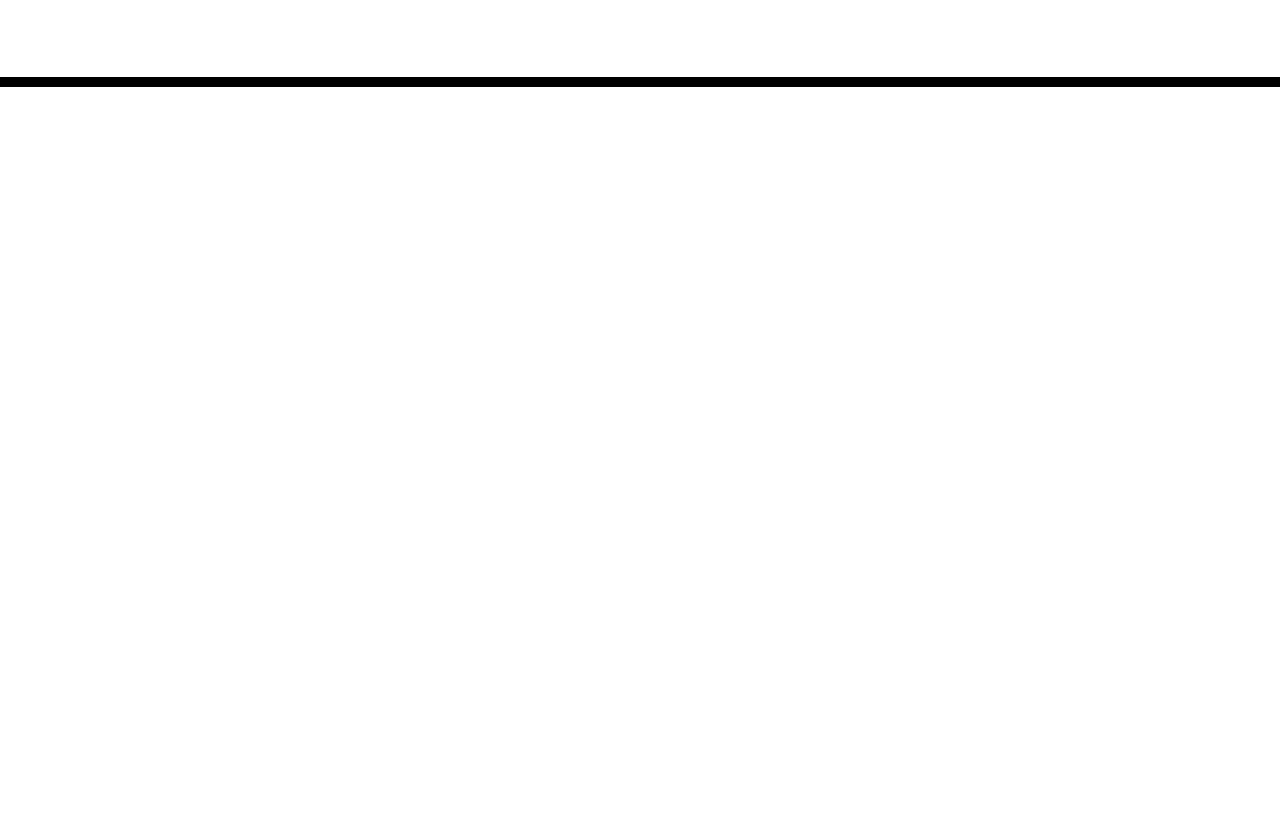
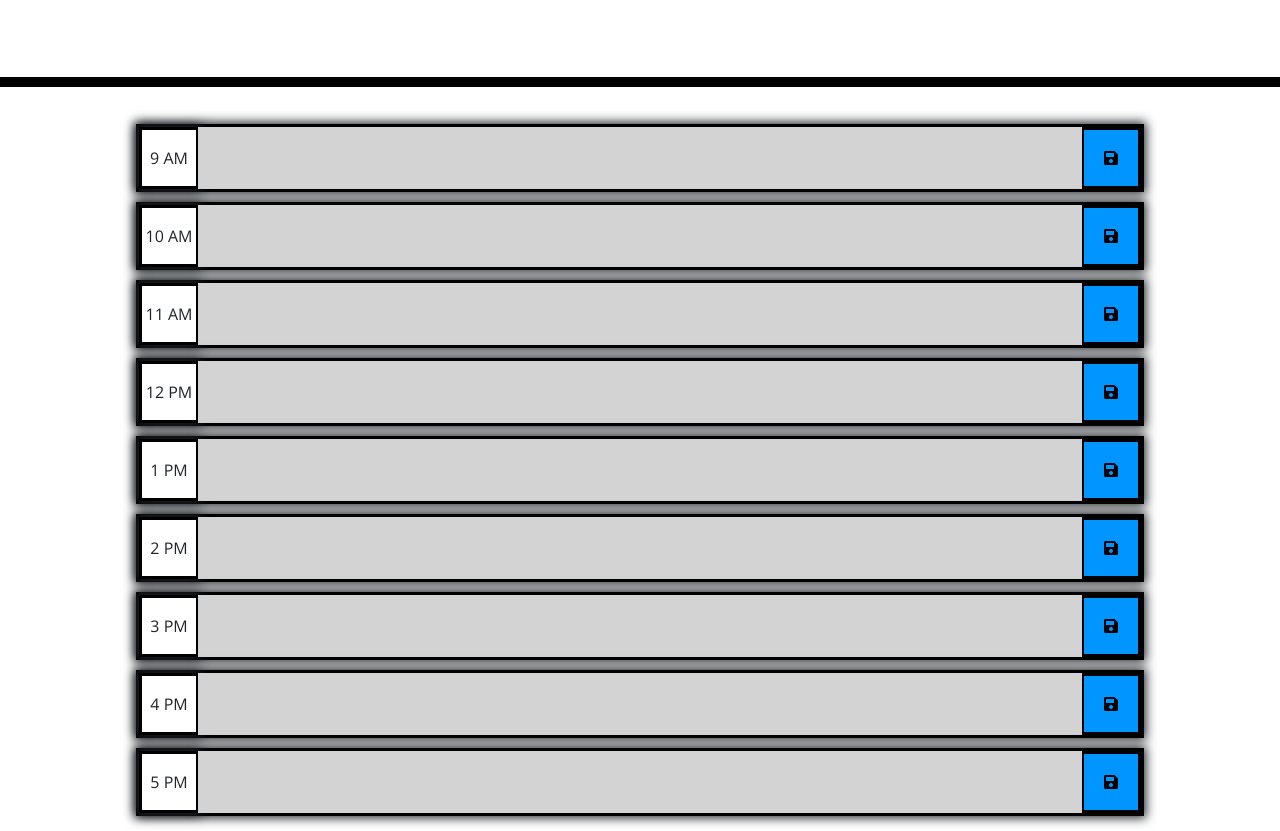
Before and after one commit to IIMacGyverII/Planner, a plain HTML site: page index.html in a window 1280 px wide. Shown: the part 181-1012 px from the top of the page. Before the commit the page ends 800 px from the top, so only its background shows below. Drawn offline with nearby package versions, Linux system fonts and the light colour scheme; files that its build step writes are made by us from their sources.

Commit message:
formating

```diff
--- a/Assets/css/style.css
+++ b/Assets/css/style.css
@@ -69,3 +69,39 @@ textarea {
   font-size: 20px;
   transition: all 0.3s ease-in-out;
 }
+
+.input-group {
+  /* border: 2px solid black; */
+  margin: 5px;
+  max-width: 80%;
+  box-shadow: 0 0 10px 2px;
+  border: 3px solid black;
+}
+
+.left-input {
+  border: 3px solid black;
+  box-shadow: 0 0 10px 2px;
+  display: flex;
+  align-items: center;
+  justify-content: center;
+
+}
+
+.col-span-2 {
+  border: 3px solid black;
+  width: 60px;
+}
+
+#contain {
+  /* align-items: center; */
+  /* border: 1px solid black; */
+  margin: 10px;
+  display: flex;
+  justify-content: center;
+  flex-direction: column;
+  align-items: center;
+}
+
+.left-input {
+  width: 60px;
+}
--- a/index.html
+++ b/index.html
@@ -6,19 +6,16 @@
     <meta http-equiv="X-UA-Compatible" content="ie=edge" />
     <link
       rel="stylesheet"
-      href="https://stackpath.bootstrapcdn.com/bootstrap/4.3.1/css/bootstrap.min.css"
-    />
+      href="https://stackpath.bootstrapcdn.com/bootstrap/4.3.1/css/bootstrap.min.css"/>
     <link
       rel="stylesheet"
       href="https://use.fontawesome.com/releases/v5.8.1/css/all.css"
       integrity="sha384-50oBUHEmvpQ+1lW4y57PTFmhCaXp0ML5d60M1M7uH2+nqUivzIebhndOJK28anvf"
-      crossorigin="anonymous"
-    />
+      crossorigin="anonymous"/>
     <link
       href="https://fonts.googleapis.com/css?family=Open+Sans&display=swap"
-      rel="stylesheet"
-    />
-    <link rel="stylesheet" href="style.css" />
+      rel="stylesheet"/>
+    <link rel="stylesheet" href="./Assets/css/style.css" />
     <title>Work Day Scheduler</title>
   </head>
 
@@ -28,10 +25,89 @@
       <p class="lead">A simple calendar app for scheduling your work day</p>
       <p id="currentDay" class="lead"></p>
   </header>
-    <div class="container">
-      <!-- Timeblocks go here -->
+  <section id="contain">
+    <div class="input-group">
+      <div class="input-group-prepend">
+        <span class="left-input">9 AM</span>
       </div>
-
+      <textarea id="nine" type="text" class="form-control" style="background-color: lightgrey;"></textarea>
+      <div class="input-group-append">
+        <button id="9"class="col-span-2 h-16 " style="background-color:rgb(0,149,255)"><i class="fas fa-save"></i></button>
+      </div>
+    </div>
+    <div class="input-group">
+      <div class="input-group-prepend">
+        <span class="left-input">10 AM</span>
+      </div>
+      <textarea id="ten" type="text" class="form-control" style="background-color: lightgrey;"></textarea>
+      <div class="input-group-append">
+        <button id="10"class="col-span-2 h-16 " style="background-color:rgb(0,149,255)"><i class="fas fa-save"></i></button>
+      </div>
+    </div>
+    <div class="input-group">
+      <div class="input-group-prepend">
+        <span class="left-input">11 AM</span>
+      </div>
+      <textarea id="eleven" type="text" class="form-control" style="background-color: lightgrey;"></textarea>
+      <div class="input-group-append">
+        <button id="11"class="col-span-2 h-16 " style="background-color:rgb(0,149,255)"><i class="fas fa-save"></i></button>
+      </div>
+    </div>
+    <div class="input-group">
+      <div class="input-group-prepend">
+        <span class="left-input">12 PM</span>
+      </div>
+      <textarea id="twelve" type="text" class="form-control" style="background-color: lightgrey;"></textarea>
+      <div class="input-group-append">
+        <button id="12"class="col-span-2 h-16 " style="background-color:rgb(0,149,255)"><i class="fas fa-save"></i></button>
+      </div>
+    </div>
+    <div class="input-group">
+      <div class="input-group-prepend">
+        <span class="left-input">1 PM</span>
+      </div>
+      <textarea id="one" type="text" class="form-control" style="background-color: lightgrey;"></textarea>
+      <div class="input-group-append">
+        <button id="1"class="col-span-2 h-16 " style="background-color:rgb(0,149,255)"><i class="fas fa-save"></i></button>
+      </div>
+    </div>
+    <div class="input-group">
+      <div class="input-group-prepend">
+        <span class="left-input">2 PM</span>
+      </div>
+      <textarea id="two" type="text" class="form-control" style="background-color: lightgrey;"></textarea>
+      <div class="input-group-append">
+        <button id="2"class="col-span-2 h-16 " style="background-color:rgb(0,149,255)"><i class="fas fa-save"></i></button>
+      </div>
+    </div>
+    <div class="input-group">
+      <div class="input-group-prepend">
+        <span class="left-input">3 PM</span>
+      </div>
+      <textarea id="three" type="text" class="form-control" style="background-color:lightgrey;"></textarea>
+      <div class="input-group-append">
+        <button id="3"class="col-span-2 h-16 " style="background-color:rgb(0,149,255)"><i class="fas fa-save"></i></button>
+      </div>
+    </div>
+    <div class="input-group">
+      <div class="input-group-prepend">
+        <span class="left-input">4 PM</span>
+      </div>
+      <textarea id="four" type="text" class="form-control" style="background-color: lightgrey;"></textarea>
+      <div class="input-group-append">
+        <button id="4"class="col-span-2 h-16 " style="background-color:rgb(0,149,255)"><i class="fas fa-save"></i></button>
+      </div>
+    </div>
+    <div class="input-group">
+      <div class="input-group-prepend">
+        <span class="left-input">5 PM</span>
+      </div>
+      <textarea id="five" type="text" class="form-control" style="background-color:lightgrey;"></textarea>
+      <div class="input-group-append">
+        <button id="5"class="col-span-2 h-16 " style="background-color:rgb(0,149,255)"><i class="fas fa-save"></i></button>
+      </div>
+    </div>
+  </section>
   <script src="https://cdnjs.cloudflare.com/ajax/libs/jquery/3.2.1/jquery.min.js"></script>
   <script src="https://cdnjs.cloudflare.com/ajax/libs/moment.js/2.24.0/moment.min.js"></script>
 </body>
```
Also changed, not shown: Assets/js/script.js (added). Lines whose indentation alone changed are shown as unchanged.
